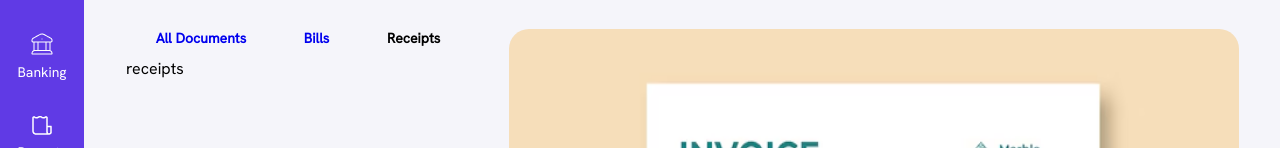
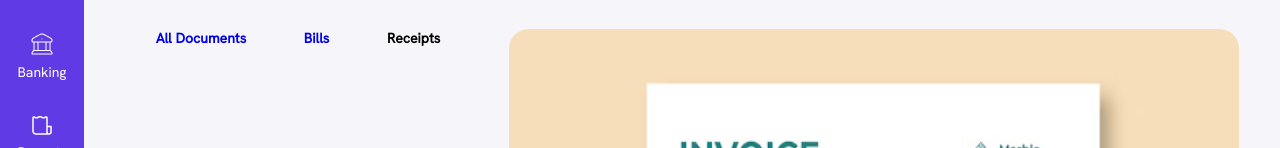
Before and after one commit to Saivamsiaravala/peakeaze, a React (Vite) app: page /receipts in a window 1280 px wide. Shown: the part 192-340 px from the top of the page. Built offline with nearby package versions, Linux system fonts and the light colour scheme.

Commit message:
error fix

```diff
--- a/src/Components/Receipts.tsx
+++ b/src/Components/Receipts.tsx
@@ -1,5 +1,5 @@
 const Receipts = () => {
-  return <div>receipts</div>;
+  return <div></div>;
 };
 
 export default Receipts;
--- a/src/main.tsx
+++ b/src/main.tsx
@@ -20,7 +20,7 @@ import {
 } from "./Pages";
 import Bills from "./Components/Bills.tsx";
 import Documents from "./Components/Documents.tsx";
-import Receipts from "./Components/receipts.tsx";
+import Receipts from "./Components/Receipts.tsx";
 const router = createBrowserRouter(
   createRoutesFromElements([
     <Route path="/" element={<Layout />}>
```
